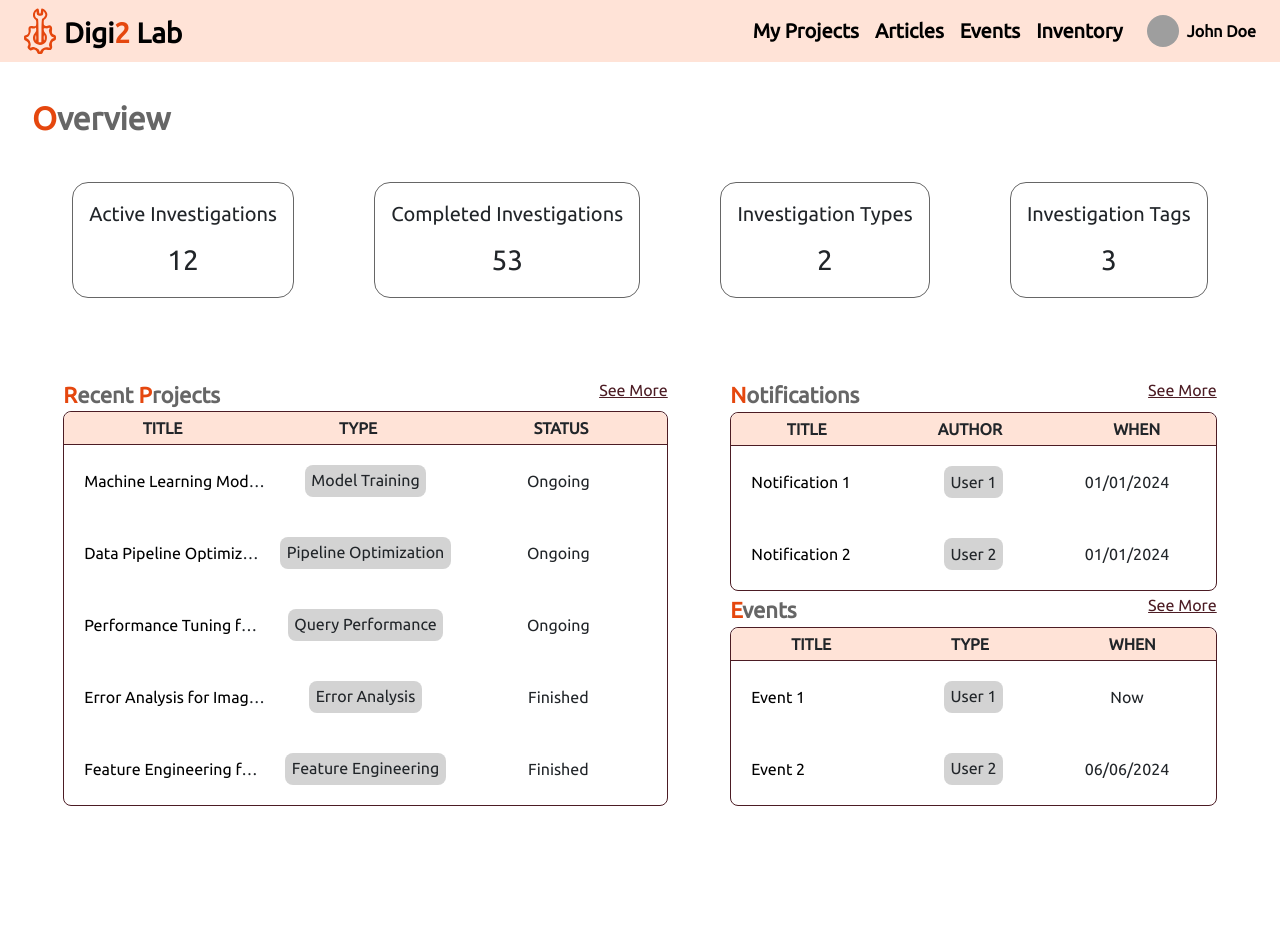
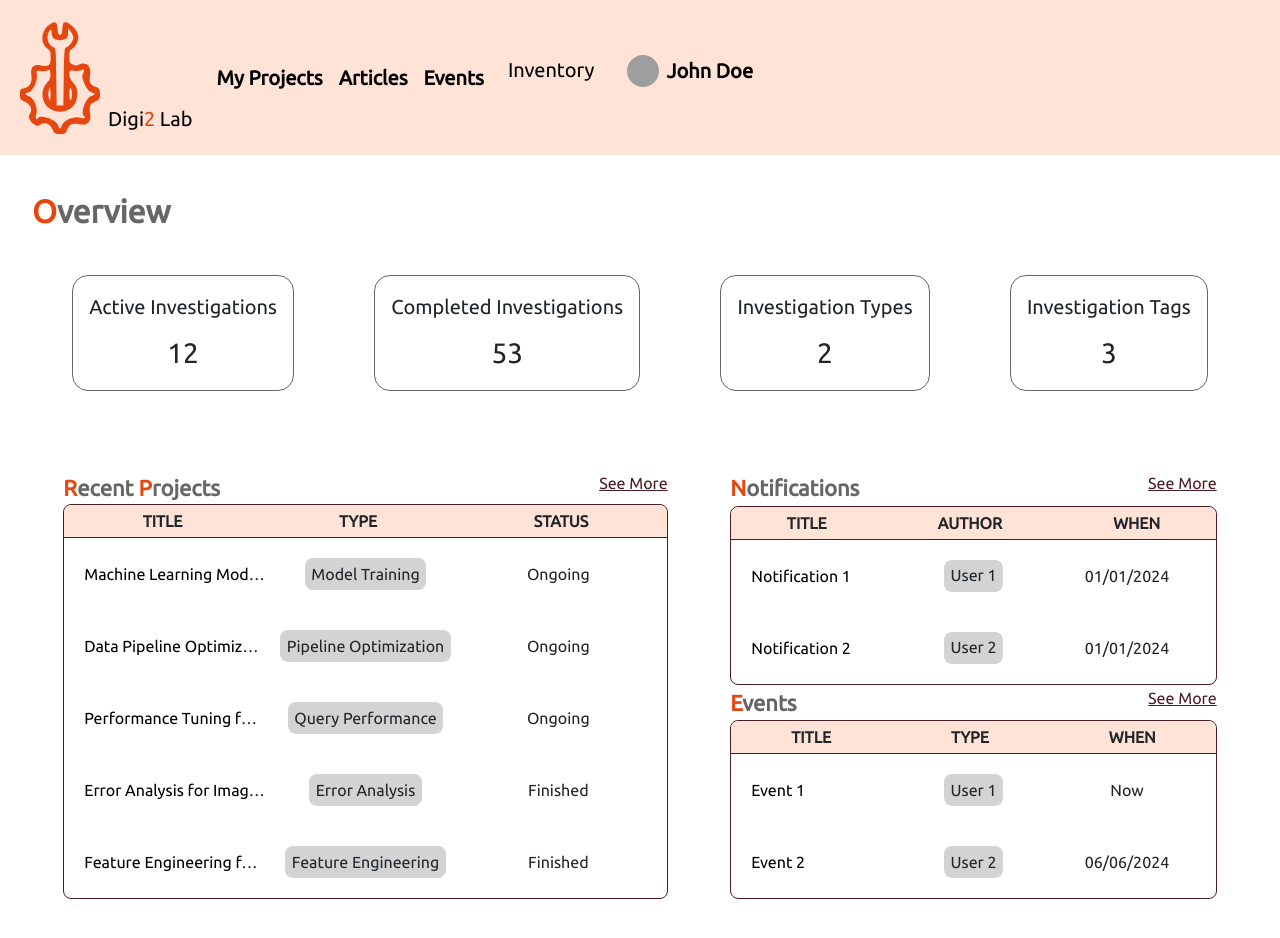
Before and after one commit to up201604906/PI, a React (Create React App) app in the folder client/: page / in a window 1280 px wide. Shown: the top 938 px of the page. Before the commit the page ends 862 px from the top, so only its background shows below. Built offline with nearby package versions, Linux system fonts and the light colour scheme; grey boxes are pictures that could not be loaded.

Commit message:
updated with bootstrap components

```diff
--- a/client/public/index.html
+++ b/client/public/index.html
@@ -25,7 +25,8 @@
       Learn how to configure a non-root public URL by running `npm run build`.
     -->
     <title>React App</title>
-    <link href="https://cdn.jsdelivr.net/npm/bootstrap@5.3.3/dist/css/bootstrap.min.css" rel="stylesheet" integrity="sha384-QWTKZyjpPEjISv5WaRU9OFeRpok6YctnYmDr5pNlyT2bRjXh0JMhjY6hW+ALEwIH" crossorigin="anonymous">
+    <script defer src="https://cdn.jsdelivr.net/npm/@popperjs/core@2.11.8/dist/umd/popper.min.js" integrity="sha384-I7E8VVD/ismYTF4hNIPjVp/Zjvgyol6VFvRkX/vR+Vc4jQkC+hVqc2pM8ODewa9r" crossorigin="anonymous"></script>
+    <script defer src="https://cdn.jsdelivr.net/npm/bootstrap@5.3.3/dist/js/bootstrap.min.js" integrity="sha384-0pUGZvbkm6XF6gxjEnlmuGrJXVbNuzT9qBBavbLwCsOGabYfZo0T0to5eqruptLy" crossorigin="anonymous"></script>
     <link rel="stylesheet" href="https://cdn.jsdelivr.net/npm/bootstrap-icons@1.11.3/font/bootstrap-icons.min.css">
   </head>
   <body>
@@ -41,6 +42,5 @@
       To begin the development, run `npm start` or `yarn start`.
       To create a production bundle, use `npm run build` or `yarn build`.
     -->
-    <script src="https://cdn.jsdelivr.net/npm/bootstrap@5.3.3/dist/js/bootstrap.bundle.min.js" integrity="sha384-YvpcrYf0tY3lHB60NNkmXc5s9fDVZLESaAA55NDzOxhy9GkcIdslK1eN7N6jIeHz" crossorigin="anonymous"></script>
   </body>
 </html>
--- a/client/src/components/components/common/Topnav.js
+++ b/client/src/components/components/common/Topnav.js
@@ -14,10 +14,9 @@ class Topnav extends React.Component {
     };
 
     linksData = [
-        {text: "My Projects", href: "/myProjects"},  //seeing all projects could be wrong. From this page, you should be able to see your team
+        {text: "My Projects", href: "/projects"},  //seeing all projects could be wrong. From this page, you should be able to see your team
         {text: "Articles", href: "/articles"},  //this page should have an option to see only my articles
         {text: "Events", href: "/events"},
-        {text: "Inventory"}
 
         // Make these into a bottom bar or remove them and keep it only on the base website
         // {text: "Social", href: "/social"},
@@ -37,71 +36,60 @@ class Topnav extends React.Component {
         {text: "Logout", href: "/logout"},
     ]
 
-    // Move buttons to their specific pages
-    /*
-    buttons = [
-        {text: "New User", href: "/newuser"},
-        {text: "New Project", href: "/newproject"},
-    ]*/
 
-    toggleInventoryDropdown = () => {
-        this.setState(prevState => ({ showInventoryDropdown: !prevState.showInventoryDropdown }));
-    };
-
-    toggleUserDropdown = () => {
-        this.setState(prevState => ({ showUserDropdown: !prevState.showUserDropdown }));
-    }
-
-    render() {
+    get_logo() {
         return (
-            <navbar className={"top-bar d-flex justify-content-between align-items-center"}>
-
-                <div id={"logo"}>
-                    <Link to="/">
+            <Link to="/" className={"navbar-brand"}>
                 <button className={"d-flex flex-row"}>
                     <img src={logo} alt={"logo"}></img>
                     <div className={"mb-0 mt-auto ms-2"}>Digi<span>2</span> Lab</div>
                 </button>
             </Link>
-                </div>
-                <div className={"d-flex align-items-center"}>
-                    <div id="links">
-                        <ul>
+        )
+    }
+
+    get_links() {
+        return (
+            <>
                 {this.linksData.map((item, index) => (
-                            <li key={index} className={"my-3"}>
-                                <Link to={item.href} onClick={item.text === "Inventory" ? this.toggleInventoryDropdown : null}>
+                    <li key={index} className={"nav-item my-3"}>
+                        <Link to={item.href}>
                             {item.text}
                         </Link>
                         {item.text === "Inventory" && (
                             <ul className={this.state.showInventoryDropdown ? "dropdown-content" : ""}>
-                                    {this.inventoryDropdownData.map((dropdownItem, dropdownIndex) => (
-                                        <li key={dropdownIndex}>
-                                        <Link to={dropdownItem.href} onClick={this.toggleInventoryDropdown}>
-                                            {dropdownItem.text}
+                            </ul>
+                        )}
+                    </li>
+                ))}
+            </>
+        );
+    }
+
+    get_inventory() {
+        return (
+            <li className={"nav-item"}>
+                <div className="dropdown">
+                    <button type="button" data-bs-toggle="dropdown" aria-expanded="false">
+                        Inventory
+                    </button>
+                    <ul className="dropdown-menu">
+                        {this.inventoryDropdownData.map((item, index) => (
+                            <li key={index}>
+                                <Link to={item.href} className={"dropdown-item"}>
+                                    {item.text}
                                 </Link>
                             </li>
                         ))}
                     </ul>
-                                )}
+                </div>
             </li>
-                            ))}
-                        </ul>
-                    </div>
+        );
+    }
 
-                    {/* <div id={"buttons"}>
-                        <ul>
-                            {this.buttons.map((item, index) => (
-                                <li key={index} className={"my-3"}>
-                                    <Link to={item.href}>
-                                        <button>
-                                            {item.text}
-                                        </button>
-                                    </Link>
-                                </li>
-                            ))}
-                        </ul>
-                    </div> */}
-
+    get_user() {
+        return (
+            <li className={"nav-item"}>
                 <div id="user" className={"d-flex flex-column"} onClick={this.toggleUserDropdown}>
                     <button className={"d-flex flex-row mb-3"}>
                         <img className={"rounded-circle me-2 my-auto"} src={gatito} alt={"user"}/>
@@ -119,8 +107,41 @@ class Topnav extends React.Component {
                         </ul>
                     )}
                 </div>
+            </li>
+        );
+    }
+
+    get_items() {
+        return (
+            <div className={"d-flex align-items-center"}>
+                <div id="links">
+                    <ul className={"navbar-nav"}>
+                        {this.get_links()}
+                        {this.get_inventory()}
+                        {this.get_user()}
+                    </ul>
                 </div>
-            </navbar>
+            </div>
+        );
+    }
+
+    render() {
+        return (
+            <nav id={"topnav"} className={"navbar navbar-expand-lg top-bar"}>
+                <div className={"container-fluid"}>
+                    {this.get_logo()}
+                    <button className="navbar-toggler" type="button" data-bs-toggle="collapse"
+                            data-bs-target="#navbarText" aria-controls="navbarText" aria-expanded="false"
+                            aria-label="Toggle navigation">
+                        <span className="navbar-toggler-icon"></span>
+                    </button>
+
+                    <div id={"navbarText"}  className={"collapse navbar-collapse"}>
+                        {this.get_items()}
+                    </div>
+
+                </div>
+            </nav>
         );
     }
 }
--- a/client/src/styles/Topnav.css
+++ b/client/src/styles/Topnav.css
@@ -1,4 +1,4 @@
-navbar {
+nav {
     background: var(--secondary-color);
     width: 100%;
     border-radius: 0;
@@ -10,27 +10,27 @@ navbar {
 
 /* LOGO */
 
-navbar #logo {
+nav #logo {
     flex: 1; /* Make the logo take up the available space */
 }
 
-navbar #logo * {
+nav #logo * {
     text-decoration: none;
     font-size: var(--font-size-l);
     font-weight: bold;
 }
 
-navbar #logo img {
-    width: 2rem;
+nav #logo img {
+    height: 1rem;
 }
 
-navbar span {
+nav span {
     color: var(--primary-color);
 }
 
 /* LINKS */
 
-navbar ul {
+nav #links > ul {
     margin-bottom: 0 !important;
     padding-left: 0;
     display: flex;
@@ -38,13 +38,13 @@ navbar ul {
     flex: 2; /* Make the links take up the available space */
 }
 
-navbar li {
+nav ul > li {
     list-style: none;
     padding-left: 0;
     margin-right: 1rem;
 }
 
-navbar #links li *, navbar #user li *{
+nav #links > ul > li > *, nav #user > ul > li > *{
     color: black;
     text-decoration: none;
     font-size: var(--font-size-m);
@@ -56,54 +56,20 @@ navbar #links li *, navbar #user li *{
 
 /* USER */
 
-navbar #user {
+nav #user {
     flex: 1; /* Make the user section take up the available space */
     display: flex;
     justify-content: flex-end;
 }
 
-navbar #user img {
+nav #user img {
     width: 2rem;
     height: 2rem;
     aspect-ratio: 1/1;
 }
 
-navbar #user * {
+nav #user * {
     margin-bottom: auto !important;
     text-align: start;
     text-decoration: none;
 }
-
-
-/* DROPDOWNS */
-
-/* Dropdown Content (Hidden by Default) */
-#links ul ul, #user ul {
-  display: none;
-  position: relative;
-  background-color: #f1f1f1;
-  min-width: auto !important;
-  box-shadow: 0px 8px 16px 0px rgba(0,0,0,0.2);
-  z-index: 1;
-  padding: 0;
-  margin: 0;
-}
-
-/* Links inside the dropdown */
-#links ul ul li, #user ul li {
-  color: black !important;
-  padding: 2px 6px;
-  text-decoration: none !important;
-  text-decoration: none !important;
-  font-size: 1rem !important;
-  font-weight: 400 !important;
-  display: block;
-  margin-right: 0;
-}
-
-/* Change color of dropdown links on hover */
-#links ul ul li:hover, #user ul li:hover {background-color: #ddd;}
-
-.dropdown-content {
-  display: block !important;
-}
```
Lines whose indentation alone changed are shown as unchanged.
